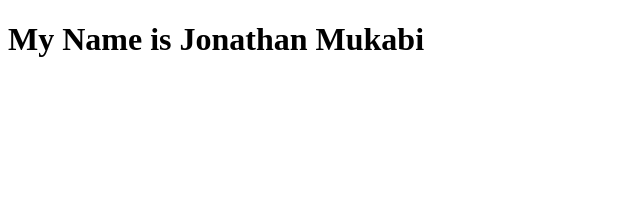
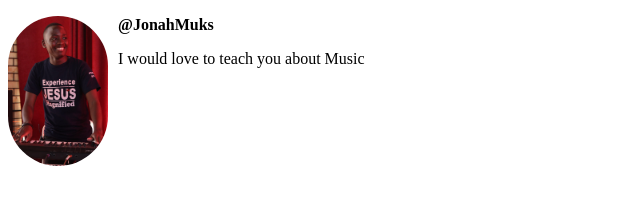
Before and after one commit to JonahMuks/Coding1, a plain HTML site: page index.html in a window 1280 px wide. Shown: the whole page, without its empty margins (0-640 px from the left). Drawn offline with Linux system fonts and the light colour scheme.

Commit message:
Html tutorial Mosh

```diff
--- a/index.html
+++ b/index.html
@@ -1,11 +1,23 @@
 <!DOCTYPE html>
-<html lang="en">
-<head>
-    <meta charset="UTF-8">
-    <meta name="viewport" content="width=device-width, initial-scale=1.0">
-    <title>Document</title>
-</head>
-<body>
-    <h1>My Name is Jonathan Mukabi</h1>
-</body>
+<html>
+    <head>
+        <title>My First Webpage</title>
+        <style>
+            img {
+                width: 100px;
+                border-radius: 50px;
+                float: left;
+                margin-right: 10px;
+            }
+
+            .username{
+              font-weight: bold;
+           }
+        </style>
+    </head>
+    <body>
+    <img src="images/EJM.jpg">
+    <p class="username">@JonahMuks</p>
+    <p>I would love to teach you about Music</p>
+    </body>
 </html>
```
Also changed, not shown: images/EJM.jpg (added).
